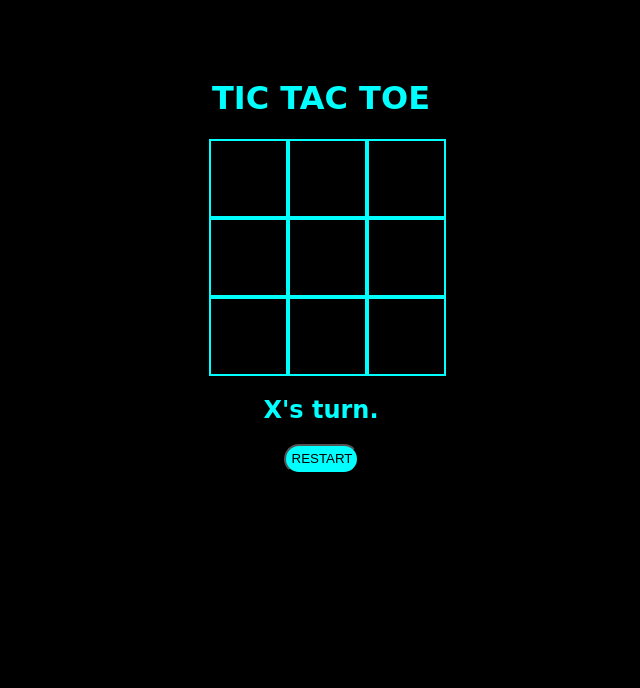
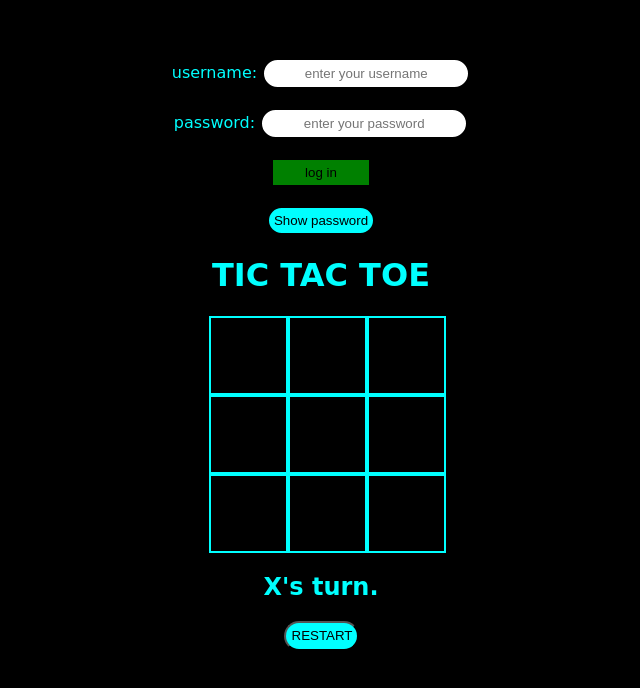
Before and after one commit to Elvis696m/TIC-TAC-TOE, a plain HTML site: page index.html in a window 1280 px wide. Shown: the part 150-838 px from the top of the page, without its empty margins (319-959 px from the left). Drawn offline with Linux system fonts and the light colour scheme.

Commit message:
Add login form to index.html
Added a login form with username and password fields.

```diff
--- a/index.html
+++ b/index.html
@@ -10,6 +10,17 @@
 </head>
 
 <body>
+    <div id="loginContainer">
+    <label for="username">username:</label>
+    <input type="text" id="username" placeholder="enter your username"><br><br>
+    <label for="password">password:</label>
+    <input type="password" id="password" placeholder="enter your password"><br><br>
+
+    <button id="loginBtn">log in</button><br><br>
+    <button id="myBtn">Show password</button>
+    <p id="message"></p>
+    </div>
+
     <div id="gameContainer">
         <h1>TIC TAC TOE</h1>
         <div id="cellContainer">
```
